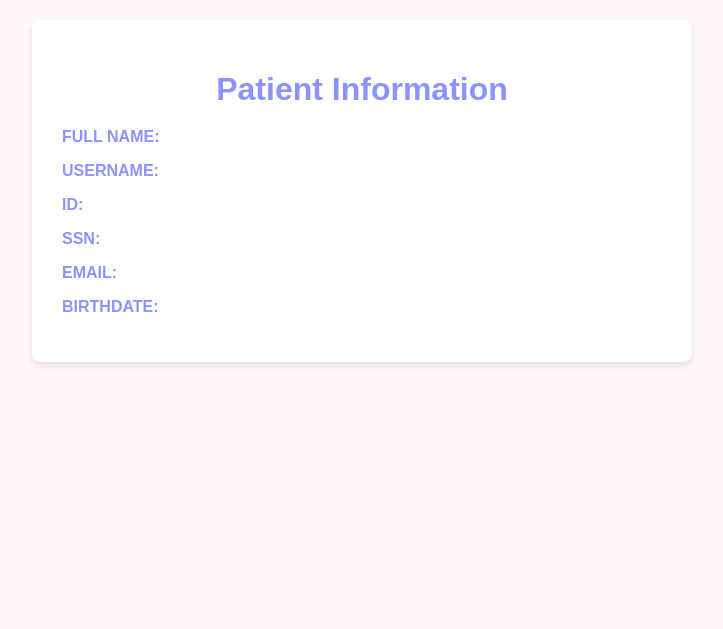
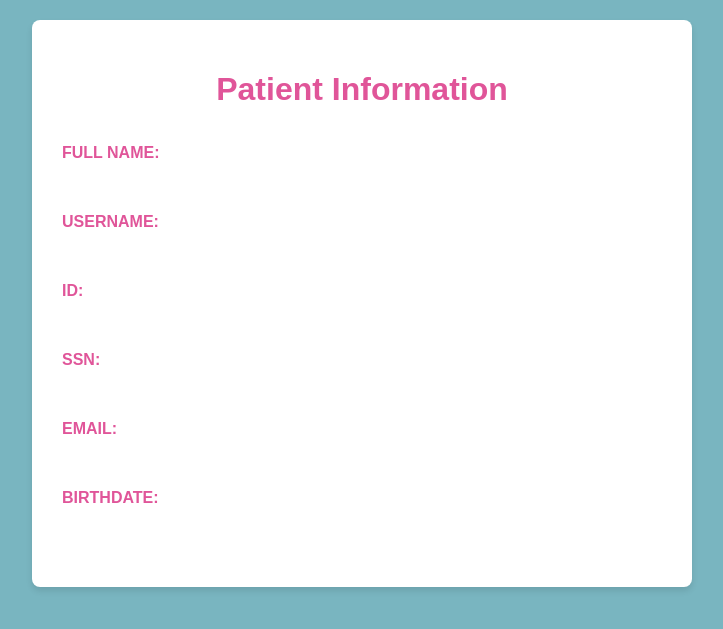
Before and after one commit to bassel-hammad/HCIS-Front-End, a Flask app: template templates/view_patient_info.html in a window 1280 px wide. Shown: the top 629 px of the page, without its empty margins (278-1001 px from the left). Run offline with Flask 3, Linux system fonts and the light colour scheme; the template is opened without the code that fills it, so the values that code supplies are empty; some libraries are stand-ins or nearby versions.

Commit message:
Update patient info page styling for improved readability and aesthetics

```diff
--- a/templates/view_patient_info.html
+++ b/templates/view_patient_info.html
@@ -7,7 +7,7 @@
     <style>
         body {
             font-family: "Arial", sans-serif;
-            background-color: #FFF7FC;
+            background-color: #79b5c0 ;
             margin: 0;
             padding: 20px;
             box-sizing: border-box;
@@ -15,7 +15,7 @@
         }
 
         h1 {
-            color: #8B93FF;
+            color: #e05599;
             margin-bottom: 20px;
             text-align: center;
         }
@@ -31,17 +31,27 @@
 
         .patient-info {
             margin-bottom: 15px;
+            display: flex;
+            align-items: baseline;
         }
 
         .label {
             font-weight: bold;
-            color: #8B93FF;
+            color: #e05599;
             text-transform: uppercase;
-            margin-bottom: 5px;
+            margin-bottom: 20px;
+
         }
 
+        .label,
         .data {
-            color: #555;
+            font-size: 16px;
+            vertical-align: middle;
+        }
+        .data {
+            color: black;
+            text-transform: capitalize;
+
         }
 
         @media screen and (max-width: 600px) {
```
